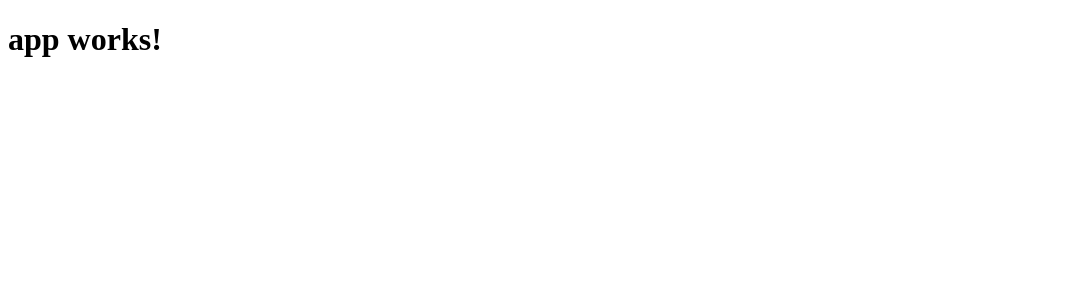
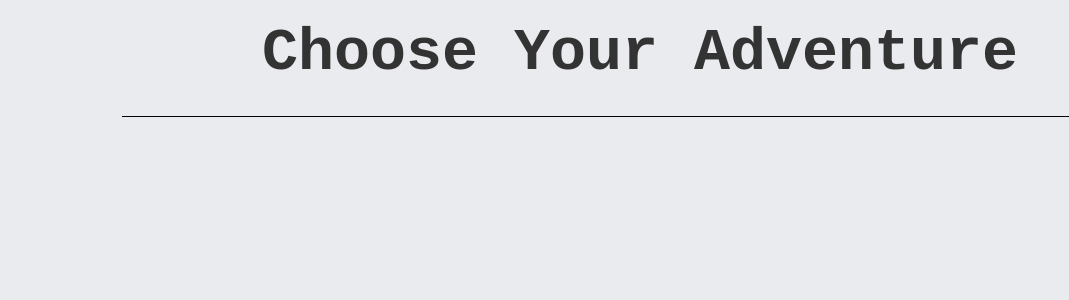
Before and after one commit to BonbonLemon/Angular2-Choose-Your-Adventure, an Angular app: page / in a window 1280 px wide. Shown: the top 300 px of the page, without its empty margins (0-1069 px from the left). Built offline with nearby package versions, Linux system fonts and the light colour scheme.

Commit message:
index and app component begun

```diff
--- a/src/app/app.component.css
+++ b/src/app/app.component.css
@@ -0,0 +1,8 @@
+h1 {
+  font-family: monospace;
+  font-weight: bold;
+  font-size: 60px;
+  text-align: center;
+  padding-bottom: 30px;
+  border-bottom: thin solid black;
+}
--- a/src/app/app.component.html
+++ b/src/app/app.component.html
@@ -1,3 +1,9 @@
-<h1>
-  {{title}}
-</h1>
+<div class="container-fluid">
+  <div class="row">
+    <div class="col-xs-offset-1 col-xs-10">
+      <h1>Choose Your Adventure</h1>
+
+      <!-- <router-outlet></router-outlet> -->
+    </div>
+  </div>
+</div>
--- a/src/index.html
+++ b/src/index.html
@@ -2,11 +2,13 @@
 <html>
 <head>
   <meta charset="utf-8">
-  <title>ChooseYourAdventure</title>
+  <title>Choose Your Adventure</title>
   <base href="/">
 
   <meta name="viewport" content="width=device-width, initial-scale=1">
   <link rel="icon" type="image/x-icon" href="favicon.ico">
+  <link rel="stylesheet" href="https://maxcdn.bootstrapcdn.com/bootstrap/3.3.7/css/bootstrap.min.css" integrity="sha384-BVYiiSIFeK1dGmJRAkycuHAHRg32OmUcww7on3RYdg4Va+PmSTsz/K68vbdEjh4u" crossorigin="anonymous">
+  <link rel="stylesheet" href="styles.css">
 </head>
 <body>
   <app-root>Loading...</app-root>
--- a/src/styles.css
+++ b/src/styles.css
@@ -1 +1,4 @@
-/* You can add global styles to this file, and also import other style files */
+body {
+  font-size: 18px;
+  background-color: #e9ebee;
+}
```
